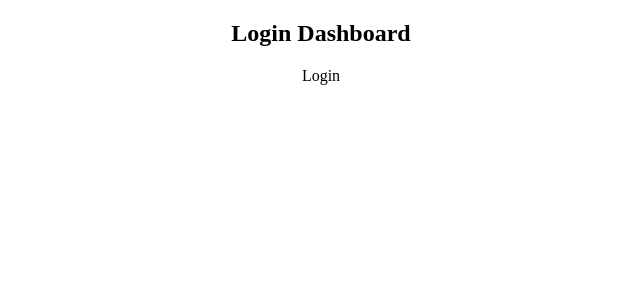
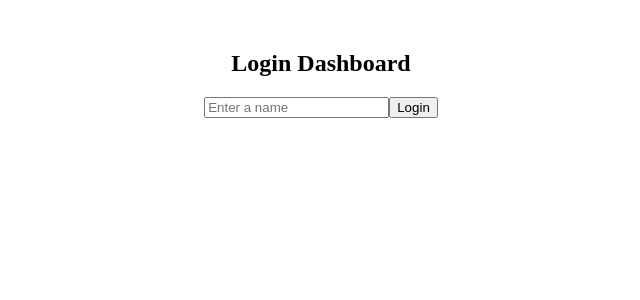
Before and after one commit to Vic-ky10/MiniLogin-dashboard, a React (Vite) app in the folder workspace/: page / in a window 1280 px wide. Shown: the top 300 px of the page, without its empty margins (319-959 px from the left). Built offline with nearby package versions, Linux system fonts and the light colour scheme.

Commit message:
created login form in react

```diff
--- a/workspace/index.html
+++ b/workspace/index.html
@@ -5,6 +5,9 @@
     <link rel="icon" type="image/svg+xml" href="/vite.svg" />
     <meta name="viewport" content="width=device-width, initial-scale=1.0" />
     <title>workspace</title>
+    <style>
+
+    </style>
   </head>
   <body>
     <div id="root"></div>
--- a/workspace/src/App.jsx
+++ b/workspace/src/App.jsx
@@ -7,8 +7,8 @@ function App() {
   const[user,setUser] = useState(null)
   return (
 
-    <UserContext.Provider value={ setUser} >
-    <div style={{textAlign:"center"   }}>
+    <UserContext.Provider value={{ user, setUser}} >
+    <div style={{textAlign:"center" , marginTop :" 50px",  }}>
               <h2>Login Dashboard</h2>
       {!user? <Login /> : <Dashboard />}
     </div>
--- a/workspace/src/Component/Dashboard.jsx
+++ b/workspace/src/Component/Dashboard.jsx
@@ -1,8 +1,17 @@
-import React from 'react'
+import React, { useContext } from 'react'
+import { UserContext } from '../Context/UserContext'
+import UserGreatings from '../Hooks/UserGreatings'
 
 function Dashboard() {
+  const {user, setUser} = useContext(UserContext)
+  const Greetings = UserGreatings(user)
+  const handleLogout = () => setUser(null)
   return (
-    <div>Dashboard</div>
+    <div>
+      <h3>{Greetings}</h3>
+      <p>welcom to your Dashboard {user}</p>
+      <button onClick={handleLogout}> Logout</button>
+    </div>
   )
 }
 
--- a/workspace/src/Component/Login.jsx
+++ b/workspace/src/Component/Login.jsx
@@ -1,19 +1,29 @@
-import React, { useContext, useState } from 'react'
-import { UserContext } from '../Context/UserContext'
-
+import React, { useContext, useState } from "react";
+import { UserContext } from "../Context/UserContext";
 
 function Login() {
- const setUser = useContext(UserContext);
- const [name , setName] = useState('')
+  const { setUser } = useContext(UserContext);
+  const [name, setName] = useState("");
 
- const handleFunction = () =>{
-    if(name.trim === ' ') {
-        alert("please enter you name ")
+  const handleFunction = () => {
+    if (name.trim() === "") {
+      alert("please enter you name ");
     }
- }
+    setUser(name);
+  };
   return (
-    <div>Login</div>
-  )
+    <div>
+      <input
+        type="text"
+        value={name}
+        onChange={(event) => {
+          setName(event.target.value);
+        }}
+        placeholder="Enter a name"
+      />
+      <button onClick={handleFunction}> Login</button>
+    </div>
+  );
 }
 
-export default Login
+export default Login;
--- a/workspace/src/Context/UserContext.jsx
+++ b/workspace/src/Context/UserContext.jsx
@@ -1,3 +1,3 @@
 import React, { createContext } from 'react'
 
-export const UserContext = createContext()
+export const UserContext = createContext(null)
--- a/workspace/src/Hooks/UserGreatings.jsx
+++ b/workspace/src/Hooks/UserGreatings.jsx
@@ -1,9 +1,20 @@
-import React from 'react'
+import { useEffect, useState } from "react";
 
-function UserGreatings() {
-  return (
-    <div>UserGreatings</div>
-  )
+function useGreeting(name) {
+  const [greeting, setGreeting] = useState("");
+
+  useEffect(() => {
+    const hours = new Date().getHours();
+    let message = "";
+
+    if (hours < 12) message = "🌅 Good Morning";
+    else if (hours < 18) message = "☀️ Good Afternoon";
+    else message = "🌙 Good Evening";
+
+    setGreeting(`${message}, ${name}`);
+  }, [name]);
+
+  return greeting;
 }
 
-export default UserGreatings
+export default useGreeting;
```
